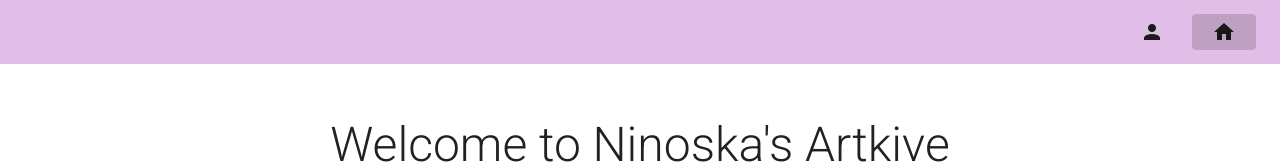
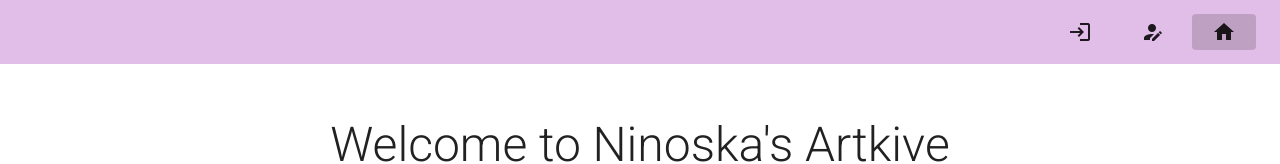
Before and after one commit to Benjy96/artkive, a Vue app: page / in a window 1280 px wide. Shown: the top 164 px of the page. Built offline with nearby package versions, Linux system fonts and the light colour scheme; no server answers; the database is empty.

Commit message:
Add Register routing button/icon to app bar

```diff
--- a/src/App.vue
+++ b/src/App.vue
@@ -6,7 +6,7 @@
         text
         @click="logout"
       >
-        <v-icon>mdi-login</v-icon>
+        <v-icon>mdi-logout</v-icon>
       </v-btn>
 
       <v-spacer></v-spacer>
@@ -21,12 +21,21 @@
       </v-btn>
 
       <v-btn
-        v-else
+        v-if="$root.user == null"
         class="mr-2"
         text
         to="/Login"
       >
-        <v-icon>mdi-account</v-icon>
+        <v-icon>mdi-login</v-icon>
+      </v-btn>
+
+      <v-btn
+        v-if="$root.user == null"
+        class="mr-2"
+        text
+        to="/Register"
+      >
+        <v-icon>mdi-account-edit</v-icon>
       </v-btn>
 
       <v-btn
```
